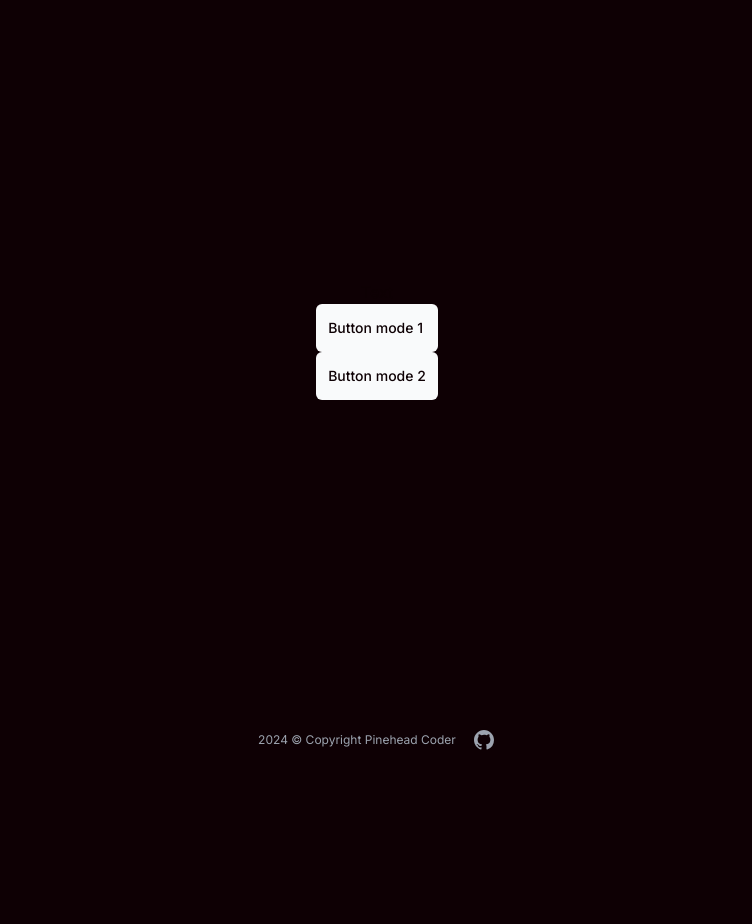
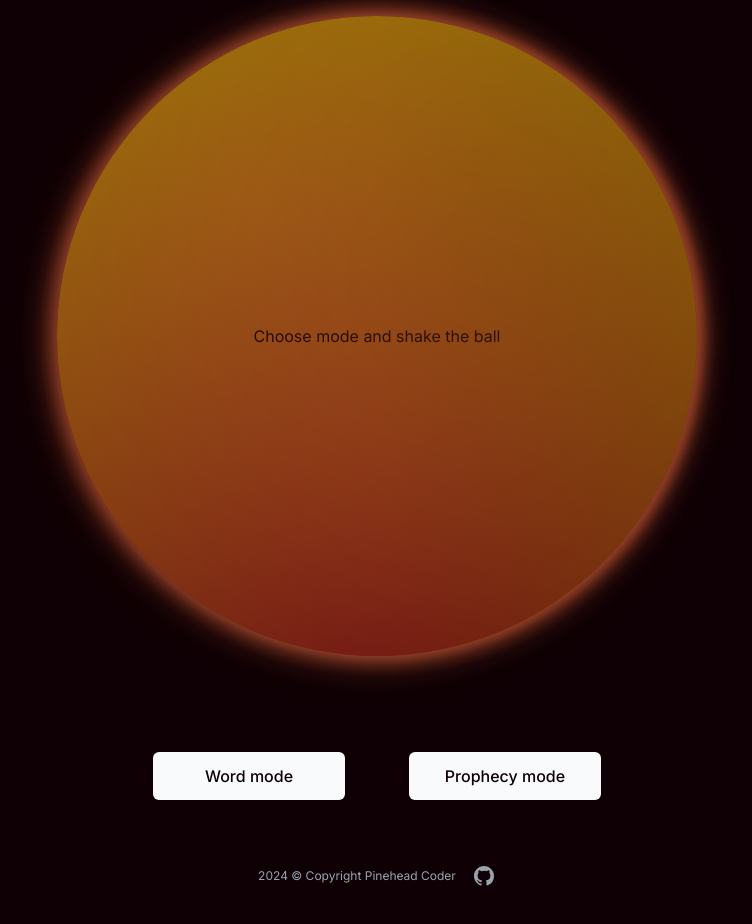
Before and after one commit to agacia1805/eight-ball-app, a Next.js app: page / in a window 1280 px wide. Shown: the top 924 px of the page, without its empty margins (263-1015 px from the left). Before the commit the page ends 800 px from the top, so only its background shows below. Built offline with nearby package versions, Linux system fonts and the light colour scheme.

Commit message:
(feat) add links for different mode and update main page structure

```diff
--- a/app/page.tsx
+++ b/app/page.tsx
@@ -1,22 +1,25 @@
-import Ball from '@/app/ui/ball';
+import Link from 'next/link';
 
-export default function Home({
-  searchParams,
-}: {
-  searchParams?: {
-    query?: string;
-    page?: string;
-  };
-}) {
+export default function Home(s) {
   return (
-    <main className='mx-auto my-0 p-4'>
-      <Ball />
-      <button className='flex h-[48px] w-full grow items-center justify-center gap-2 rounded-md bg-gray-50 p-3 text-sm font-medium hover:bg-sky-100 hover:text-blue-600 md:flex-none md:justify-start md:p-2 md:px-3'>
-        Button mode 1
-      </button>
-      <button className='flex h-[48px] w-full grow items-center justify-center gap-2 rounded-md bg-gray-50 p-3 text-sm font-medium hover:bg-sky-100 hover:text-blue-600 md:flex-none md:justify-start md:p-2 md:px-3'>
-        Button mode 2
-      </button>
+    <main className='mx-auto my-0 flex flex-col gap-16 p-4 md:gap-24'>
+      <div className='ball static-ball flex items-center justify-center'>
+        <span>Choose mode and shake the ball</span>
+      </div>
+      <div className='flex flex-col items-center gap-6 md:flex-row md:justify-center md:gap-16'>
+        <Link
+          href='/word'
+          className='text-md flex h-[48px] w-48 items-center justify-center justify-center gap-2 rounded-md bg-gray-50 p-3 font-medium hover:text-yellow-800 md:p-2 md:px-3'
+        >
+          Word mode
+        </Link>
+        <Link
+          href='/prophecy'
+          className='text-md flex h-[48px] w-48 items-center justify-center justify-center gap-2 rounded-md bg-gray-50 p-3 font-medium hover:text-yellow-800 md:p-2 md:px-3'
+        >
+          Prophecy mode
+        </Link>
+      </div>
     </main>
   );
 }
```
